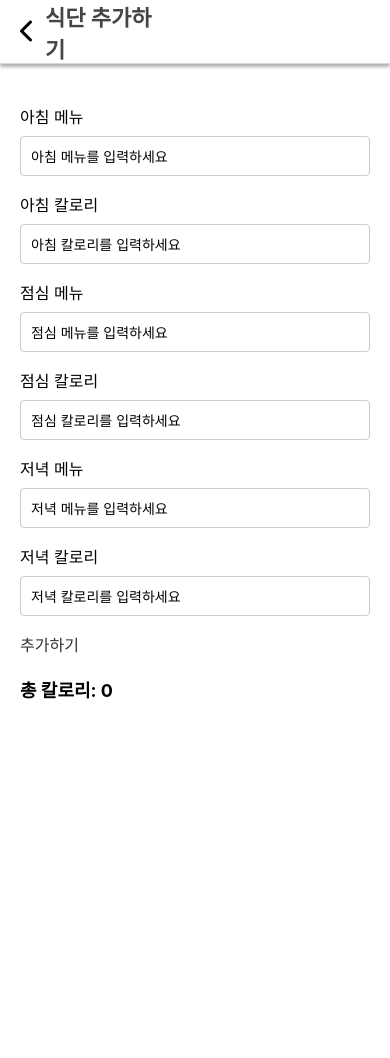
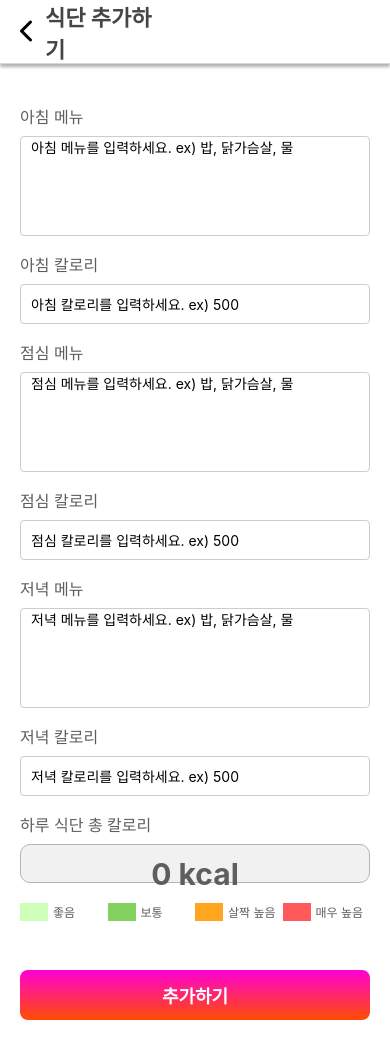
Before and after one commit to seongsik11/imealove, a React Native app: screen /AddMenu in a window 390 px wide. Shown: the top 1058 px of the page. Before the commit the page ends 844 px from the top, so only its background shows below. Built offline with nearby package versions, Linux system fonts and the light colour scheme.

Commit message:
로그아웃 구현 및 식단 추가 스타일 수정

```diff
--- a/login/LoginPage.js
+++ b/login/LoginPage.js
@@ -44,7 +44,7 @@ export default function LoginPage({ navigation }) {
         <View style={styles.container}>
             <Pressable
                 style={styles.backButton}
-                onPress={() => navigation.navigate('Login')}>
+                onPress={() => navigation.navigate('Home')}>
                 <Text style={{ color: '#666', fontSize: 40, alignSelf: 'flex-start' }}>⤺ <Text style={{ fontSize: 18 }}>back</Text></Text>
             </Pressable>
             <Text style={styles.title}>LOG IN</Text>
@@ -54,6 +54,7 @@ export default function LoginPage({ navigation }) {
                     placeholder="Email"
                     value={email}
                     onChangeText={(text) => handleInputChange(text, 'email')}
+                    autoCapitalize="none"
                 />
                 <TextInput
                     style={styles.input}
@@ -61,6 +62,7 @@ export default function LoginPage({ navigation }) {
                     placeholder="Password"
                     value={password}
                     onChangeText={(text) => handleInputChange(text, 'password')}
+                    autoCapitalize="none"
                 />
                 <View style={styles.checkboxContainer}>
                     <CheckBox
--- a/main/AddMenu.js
+++ b/main/AddMenu.js
@@ -1,8 +1,9 @@
-import {StyleSheet, View, Text, Pressable, TextInput, Alert} from "react-native";
+import {StyleSheet, View, Text, Pressable, TextInput, Alert, ScrollView} from "react-native";
 import {useEffect, useState} from "react";
 import {useNavigation} from "@react-navigation/native";
 import { Ionicons } from '@expo/vector-icons';
 import AsyncStorage from "@react-native-async-storage/async-storage";
+import {LinearGradient} from "expo-linear-gradient";
 
 export default function AddMenu() {
     const getCurrentDate = () => {
@@ -20,9 +21,27 @@ export default function AddMenu() {
     const [lunchCal, setLunchCal] = useState('');
     const [dinner, setDinner] = useState('');
     const [dinnerCal, setDinnerCal] = useState('');
-    const [totalCal, setTotalCal] = useState('');
 
     const navigation = useNavigation();
+
+    const totalCal = (parseInt(breakfastCal) || 0) + (parseInt(lunchCal) || 0) + (parseInt(dinnerCal) || 0);
+
+    let backgroundColor;
+
+    if (totalCal === 0) {
+        backgroundColor = '#f1f1f1';
+    }
+    else if (totalCal <= 1000) {
+        backgroundColor = '#CFFFB8';
+    } else if (totalCal > 1000 && totalCal <= 1500) {
+        backgroundColor = '#83D15E';
+    } else if (totalCal > 1500 && totalCal <= 2000) {
+        backgroundColor = '#FFA51E';
+    } else {
+        backgroundColor = '#FF5959';
+    }
+
+
 
     useEffect(() => {
         navigation.setOptions({
@@ -42,6 +61,23 @@ export default function AddMenu() {
     }, []);
 
     const handleSubmit = async () => {
+        Alert.alert(
+            '알림',
+            '식단을 추가하시겠습니까?',
+            [
+                {
+                    text: '취소',
+                    onPress: () => console.log('취소됨'),
+                    style: 'cancel',
+                },
+                {
+                    text: '확인',
+                    onPress: async () => {
+                        if (!date || !breakfast || !breakfastCal || !lunch || !lunchCal || !dinner || !dinnerCal) {
+                            Alert.alert('알림', '모든 항목을 입력해주세요.');
+                            return;
+                        }
+
                         const totalCalories = (parseInt(breakfastCal) || 0) + (parseInt(lunchCal) || 0) + (parseInt(dinnerCal) || 0);
 
                         const menuData = {
@@ -84,60 +120,103 @@ export default function AddMenu() {
                         } catch (e) {
                             console.error('Failed to save data to AsyncStorage:', e);
                         }
+                    },
+                },
+            ],
+            { cancelable: false }
+        );
     };
 
     return (
-        <View style={styles.container}>
+        <ScrollView style={styles.container} contentContainerStyle={styles.contentContainer}>
             <Text style={styles.label}>아침 메뉴</Text>
             <TextInput
-                style={styles.input}
+                style={{...styles.input, height: 100}}
                 value={breakfast}
                 onChangeText={setBreakfast}
-                placeholder="아침 메뉴를 입력하세요"
+                placeholder="아침 메뉴를 입력하세요. ex) 밥, 닭가슴살, 물"
+                multiline={true}
+                textAlignVertical="top"
             />
             <Text style={styles.label}>아침 칼로리</Text>
             <TextInput
-                style={styles.input}
+                style={{...styles.input, height: 40}}
                 value={breakfastCal}
                 onChangeText={setBreakfastCal}
-                placeholder="아침 칼로리를 입력하세요"
+                placeholder="아침 칼로리를 입력하세요. ex) 500"
                 keyboardType="numeric"
             />
             <Text style={styles.label}>점심 메뉴</Text>
             <TextInput
-                style={styles.input}
+                style={{...styles.input, height: 100}}
                 value={lunch}
                 onChangeText={setLunch}
-                placeholder="점심 메뉴를 입력하세요"
+                placeholder="점심 메뉴를 입력하세요. ex) 밥, 닭가슴살, 물"
+                multiline={true}
+                textAlignVertical="top"
             />
             <Text style={styles.label}>점심 칼로리</Text>
             <TextInput
-                style={styles.input}
+                style={{...styles.input, height: 40}}
                 value={lunchCal}
                 onChangeText={setLunchCal}
-                placeholder="점심 칼로리를 입력하세요"
+                placeholder="점심 칼로리를 입력하세요. ex) 500"
                 keyboardType="numeric"
             />
             <Text style={styles.label}>저녁 메뉴</Text>
             <TextInput
-                style={styles.input}
+                style={{...styles.input, height: 100}}
                 value={dinner}
                 onChangeText={setDinner}
-                placeholder="저녁 메뉴를 입력하세요"
+                placeholder="저녁 메뉴를 입력하세요. ex) 밥, 닭가슴살, 물"
+                multiline={true}
+                textAlignVertical="top"
             />
             <Text style={styles.label}>저녁 칼로리</Text>
             <TextInput
-                style={styles.input}
+                style={{...styles.input, height: 40}}
                 value={dinnerCal}
                 onChangeText={setDinnerCal}
-                placeholder="저녁 칼로리를 입력하세요"
+                placeholder="저녁 칼로리를 입력하세요. ex) 500"
                 keyboardType="numeric"
             />
-            <Pressable  onPress={handleSubmit}>
-                <Text style={{ color: '#333', fontSize: 16}}>추가하기</Text>
+
+            <Text style={styles.label}>하루 식단 총 칼로리</Text>
+            <View style={[styles.calContainer, { backgroundColor }]}>
+                {totalCal !== null && (
+                    <Text style={styles.totalCal}>{totalCal} kcal</Text>
+                )}
+            </View>
+            <View style={{flex: 1, flexDirection:'row', marginTop: 10}}>
+                <View style={{flex:1, flexDirection:'row', alignItems:'center'}}>
+                    <View style={{width: 28, height: 18, backgroundColor:'#CFFFB8', marginRight: 5}}></View>
+                    <Text style={{fontSize:12, fontWeight: 400, color:'#5E5E5E'}}>좋음</Text>
+                </View>
+                <View style={{flex:1, flexDirection:'row', alignItems:'center'}}>
+                    <View style={{width: 28, height: 18, backgroundColor:'#83D15E', marginRight: 5}}></View>
+                    <Text style={{fontSize:12, fontWeight: 400, color:'#5E5E5E'}}>보통</Text>
+                </View>
+                <View style={{flex:1, flexDirection:'row', alignItems:'center'}}>
+                    <View style={{width: 28, height: 18, backgroundColor:'#FFA51E', marginRight: 5}}></View>
+                    <Text style={{fontSize:12, fontWeight: 400, color:'#5E5E5E'}}>살짝 높음</Text>
+                </View>
+                <View style={{flex:1, flexDirection:'row', alignItems:'center'}}>
+                    <View style={{width: 28, height: 18, backgroundColor:'#FF5959', marginRight: 5}}></View>
+                    <Text style={{fontSize:12, fontWeight: 400, color:'#5E5E5E'}}>매우 높음</Text>
+                </View>
+            </View>
+            <Pressable
+                style={styles.button}
+                onPress={handleSubmit}
+            >
+                <LinearGradient
+                    colors={['#FF00D6', '#FF4D00']}
+                    style={styles.gradient}
+                >
+                    <Text style={styles.buttonText}>추가하기</Text>
+                </LinearGradient>
             </Pressable>
-            {totalCal !== null && <Text style={styles.totalCal}>총 칼로리: {(parseInt(breakfastCal) || 0) + (parseInt(lunchCal) || 0) + (parseInt(dinnerCal) || 0)}</Text>}
-        </View>
+        </ScrollView>
     );
 }
 
@@ -161,23 +240,54 @@ const styles = StyleSheet.create({
     container: {
         flex: 1,
         backgroundColor: '#fff',
+    },
+    contentContainer: {
         paddingHorizontal: 20,
         paddingVertical: 40,
+        paddingBottom: 100, // 추가 공간 확보
     },
     label: {
         fontSize: 16,
         marginBottom: 8,
+        color: '#5E5E5E',
     },
     input: {
-        height: 40,
         borderColor: '#ccc',
         borderWidth: 1,
         borderRadius: 4,
         marginBottom: 16,
         paddingHorizontal: 10,
     },
+    calContainer:{
+        borderWidth: 1,
+        borderColor: '#B5B5B5',
+        borderRadius: 10,
+        flex:1,
+        justifyContent:'center',
+        alignItems:'center',
+        height: 150,
+    },
     totalCal: {
+        textAlign: 'center',
         marginTop: 20,
+        fontSize: 30,
+        fontWeight: 'bold',
+        color: '#5E5E5E',
+    },
+    button: {
+        marginTop: 40,
+        height: 50,
+        borderRadius: 8,
+    },
+    gradient: {
+        width: '100%',
+        height: '100%',
+        alignItems: 'center',
+        justifyContent: 'center',
+        borderRadius: 8,
+    },
+    buttonText: {
+        color: '#fff',
         fontSize: 18,
         fontWeight: 'bold',
     },
--- a/main/MainPage.js
+++ b/main/MainPage.js
@@ -2,6 +2,8 @@ import {View, Text, StyleSheet, Pressable, FlatList, ActivityIndicator} from "re
 import {useCallback, useEffect, useState} from "react";
 import AsyncStorage from "@react-native-async-storage/async-storage";
 import {useFocusEffect} from "@react-navigation/native";
+import {Ionicons} from "@expo/vector-icons";
+import { Entypo } from '@expo/vector-icons';
 
 
 export default function MainScreen({navigation}) {
@@ -75,15 +77,21 @@ export default function MainScreen({navigation}) {
         navigation.navigate('AddMenu');
     }
 
-
     return (
         <View style={styles.container}>
+            {menuDataList === null ?
+                <View style={{flex:1, flexDirection:'column', alignItems:'center', justifyContent:'center'}}>
+                    <Entypo name="add-to-list" size={60} color="#E08582" />
+                    <Text style={{ fontSize:20, color:'#E08582', fontWeight:700,marginBottom: 150}}>식단을 추가해보세요!</Text>
+                </View>
+                :
                 <FlatList
                     data={menuDataList}
                     renderItem={renderItem}
                     keyExtractor={item => item.date}
                     showsVerticalScrollIndicator={false}
                 />
+            }
                 <Pressable style={{flex: 1, alignItems:'center', justifyContent:'center',
                                     position: 'absolute', bottom: 80, right: 20, width: 60, height: 60, borderRadius: 50, backgroundColor:'#E08582'}}
                            onPress={onAddMenu}
@@ -101,6 +109,7 @@ const styles = StyleSheet.create({
         backgroundColor: '#fff',
         paddingHorizontal: 20,
         paddingVertical: 15,
+        justifyContent:'center',
     },
     title: {
         fontSize: 36,
--- a/signup/SignUpPage.js
+++ b/signup/SignUpPage.js
@@ -95,6 +95,7 @@ export default function SignUpPage({ navigation }) {
                     placeholder="Email"
                     value={email}
                     onChangeText={(text) => handleInputChange(text, 'email')}
+                    autoCapitalize="none"
                 />
                 <TextInput
                     style={styles.input}
@@ -102,6 +103,7 @@ export default function SignUpPage({ navigation }) {
                     placeholder="Password"
                     value={password}
                     onChangeText={(text) => handleInputChange(text, 'password')}
+                    autoCapitalize="none"
                 />
                 <TextInput
                     style={styles.input}
@@ -109,12 +111,14 @@ export default function SignUpPage({ navigation }) {
                     placeholder="Password Confirm"
                     value={passwordConfirm}
                     onChangeText={(text) => handleInputChange(text, 'passwordConfirm')}
+                    autoCapitalize="none"
                 />
                 <TextInput
                     style={styles.input}
                     placeholder="Nickname"
                     value={nickname}
                     onChangeText={(text) => handleInputChange(text, 'nickname')}
+                    autoCapitalize="none"
                 />
                 <View style={styles.checkboxContainer}>
                     <CheckBox
```
Also changed, not shown: App.js (+41 -5 lines). Lines whose indentation alone changed are shown as unchanged.
